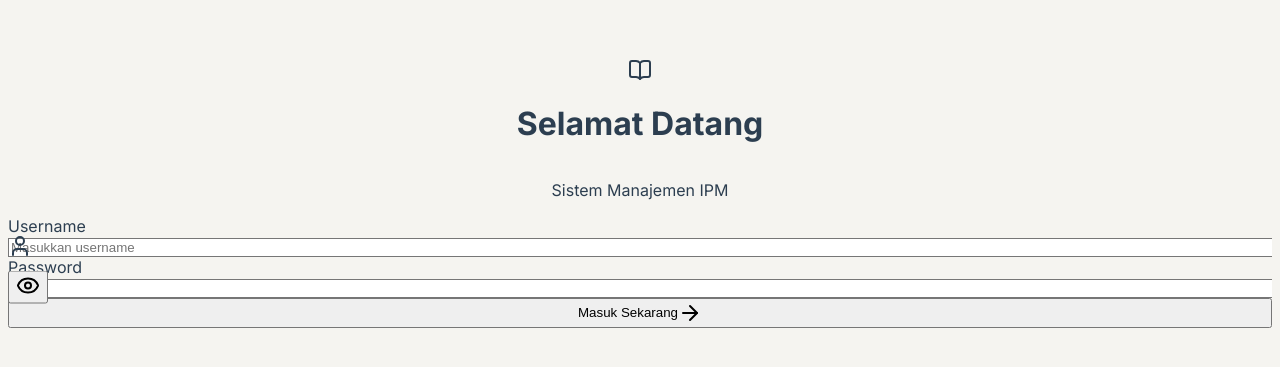
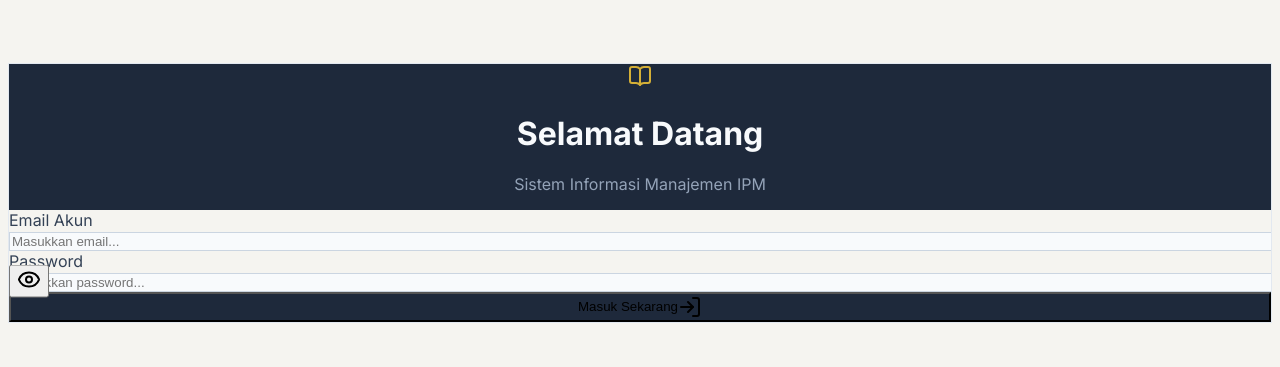
Before and after one commit to 01012026/ipm-manajemen, a Next.js app: page /login in a window 1280 px wide. Shown: the part 215-582 px from the top of the page. Built offline with nearby package versions, Linux system fonts and the light colour scheme; no server answers.

Commit message:
feat: percantik halaman login pakai tema navy gold

```diff
--- a/app/login/page.tsx
+++ b/app/login/page.tsx
@@ -2,117 +2,114 @@
 
 import { useState } from "react";
 import { useRouter } from "next/navigation";
-import { BookOpen, User, Lock, Eye, EyeOff, ArrowRight, AlertCircle } from "lucide-react";
-import { motion } from "framer-motion";
-import { supabase } from "../../lib/supabase";
+import { supabase } from "../lib/supabase"; // Pastiin path ini bener ke file supabase lu
+import { Eye, EyeOff, LogIn, BookOpen } from "lucide-react";
 
 export default function LoginPage() {
-  const [username, setUsername] = useState("");
+  const router = useRouter();
+  const [email, setEmail] = useState("");
   const [password, setPassword] = useState("");
   const [showPassword, setShowPassword] = useState(false);
+  const [loading, setLoading] = useState(false);
   const [errorMsg, setErrorMsg] = useState("");
-  const [isLoading, setIsLoading] = useState(false);
-  const router = useRouter();
 
   const handleLogin = async (e: React.FormEvent) => {
     e.preventDefault();
-    setIsLoading(true);
+    setLoading(true);
     setErrorMsg("");
 
-    // Format pseudo-email (pastikan di Supabase juga pakai @ipm.smkmbp)
-    const pseudoEmail = `${username.toLowerCase()}@ipm.smkmbp`;
-
+    // Pakai Supabase Auth
     const { error } = await supabase.auth.signInWithPassword({
-      email: pseudoEmail,
+      email: email,
       password: password,
     });
 
     if (error) {
-      // Kalau gagal, kasih tau errornya dan BERHENTIKAN loading
-      setErrorMsg("Username atau Password salah!");
-      setIsLoading(false);
+      setErrorMsg("Gagal masuk: Email atau Password salah.");
+      setLoading(false);
     } else {
-      // Kalau sukses, langsung gass pindah halaman!
-      // (Loading GAK USAH dimatiin biar tombol tetep muter nyampe halaman tujuan)
-      router.push("/");
-      router.refresh(); // Wajib ada biar Next.js sadar lu udah login
+      router.push("/"); // Arahin ke Dashboard kalau sukses
     }
   };
 
   return (
-    <div className="min-h-screen flex items-center justify-center p-4 relative overflow-hidden bg-background">
-      <div className="absolute top-[-10%] left-[-10%] w-96 h-96 bg-primary/20 rounded-full blur-[100px]" />
-      <div className="absolute bottom-[-10%] right-[-10%] w-96 h-96 bg-blue-600/10 rounded-full blur-[100px]" />
+    <div className="min-h-screen flex items-center justify-center p-4">
+      <div className="max-w-md w-full bg-white rounded-3xl shadow-2xl border border-[#E2E8F0] overflow-hidden">
 
-      <motion.div
-        initial={{ opacity: 0, y: 20 }}
-        animate={{ opacity: 1, y: 0 }}
-        className="glass w-full max-w-md p-8 md:p-10 rounded-[2rem] z-10 shadow-2xl relative"
-      >
-        <div className="flex flex-col items-center mb-6">
-          <div className="w-16 h-16 bg-primary rounded-2xl flex items-center justify-center mb-5 shadow-lg shadow-primary/30">
-            <BookOpen className="w-8 h-8 text-white" />
-          </div>
-          <h1 className="text-2xl font-bold text-foreground">Selamat Datang</h1>
-          <p className="text-slate-500 dark:text-slate-400 text-sm mt-1 text-center">
-            Sistem Manajemen IPM
+        {/* Header Kartu Login - Navy & Gold */}
+        <div className="bg-[#1E293B] p-8 text-center relative overflow-hidden shadow-inner">
+          <div className="absolute top-[-50%] right-[-10%] w-40 h-40 bg-[#D4AF37]/20 rounded-full blur-3xl" />
+          <BookOpen className="w-12 h-12 text-[#D4AF37] mx-auto mb-4 relative z-10" />
+          <h1 className="text-2xl md:text-3xl font-bold text-[#F8FAFC] relative z-10 tracking-tight">
+            Selamat Datang
+          </h1>
+          <p className="text-[#94A3B8] mt-2 text-sm font-medium tracking-wide relative z-10">
+            Sistem Informasi Manajemen IPM
           </p>
         </div>
 
+        {/* Form Login */}
+        <div className="p-8">
+          <form onSubmit={handleLogin} className="space-y-6">
+
+            {/* Notifikasi Error */}
             {errorMsg && (
-          <motion.div initial={{ opacity: 0 }} animate={{ opacity: 1 }} className="mb-4 p-3 rounded-xl bg-red-50 dark:bg-red-900/30 border border-red-200 dark:border-red-800 flex items-center gap-2 text-red-600 dark:text-red-400 text-sm font-medium">
-            <AlertCircle className="w-4 h-4 flex-shrink-0" />
-            <p>{errorMsg}</p>
-          </motion.div>
+              <div className="p-3 bg-red-50 border border-red-200 text-red-600 rounded-xl text-sm font-medium text-center animate-pulse">
+                {errorMsg}
+              </div>
             )}
 
-        <form onSubmit={handleLogin} className="space-y-5">
-          <div className="space-y-1.5">
-            <label className="text-sm font-medium text-foreground ml-1">Username</label>
-            <div className="relative">
-              <User className="absolute left-4 top-1/2 -translate-y-1/2 w-5 h-5 text-slate-400" />
+            {/* Input Email/Username */}
+            <div className="space-y-2">
+              <label className="text-sm font-bold text-[#334155] tracking-wide">Email Akun</label>
               <input
-                type="text"
-                value={username}
-                onChange={(e) => setUsername(e.target.value)}
-                placeholder="Masukkan username"
+                type="email"
+                placeholder="Masukkan email..."
+                className="w-full px-4 py-3 rounded-xl bg-[#F8FAFC] border border-[#CBD5E1] text-[#1E293B] focus:border-[#D4AF37] focus:ring-2 focus:ring-[#D4AF37]/20 focus:bg-white outline-none transition-all placeholder:text-slate-400 font-medium"
+                value={email}
+                onChange={(e) => setEmail(e.target.value)}
                 required
-                className="w-full pl-12 pr-4 py-3.5 rounded-xl border border-border bg-surface focus:outline-none focus:ring-2 focus:ring-primary/50 transition-all text-sm shadow-sm text-foreground placeholder:text-slate-400"
               />
             </div>
-          </div>
 
-          <div className="space-y-1.5">
-            <label className="text-sm font-medium text-foreground ml-1">Password</label>
+            {/* Input Password */}
+            <div className="space-y-2">
+              <label className="text-sm font-bold text-[#334155] tracking-wide">Password</label>
               <div className="relative">
-              <Lock className="absolute left-4 top-1/2 -translate-y-1/2 w-5 h-5 text-slate-400" />
                 <input
                   type={showPassword ? "text" : "password"}
+                  placeholder="Masukkan password..."
+                  className="w-full px-4 py-3 rounded-xl bg-[#F8FAFC] border border-[#CBD5E1] text-[#1E293B] focus:border-[#D4AF37] focus:ring-2 focus:ring-[#D4AF37]/20 focus:bg-white outline-none transition-all placeholder:text-slate-400 font-medium"
                   value={password}
                   onChange={(e) => setPassword(e.target.value)}
-                placeholder="••••••••"
                   required
-                className="w-full pl-12 pr-12 py-3.5 rounded-xl border border-border bg-surface focus:outline-none focus:ring-2 focus:ring-primary/50 transition-all text-sm shadow-sm text-foreground placeholder:text-slate-400"
                 />
                 <button
                   type="button"
                   onClick={() => setShowPassword(!showPassword)}
-                className="absolute right-4 top-1/2 -translate-y-1/2 text-slate-400 hover:text-foreground transition-colors"
+                  className="absolute right-3 top-1/2 -translate-y-1/2 text-slate-400 hover:text-[#1E293B] transition-colors p-1"
                 >
                   {showPassword ? <EyeOff className="w-5 h-5" /> : <Eye className="w-5 h-5" />}
                 </button>
               </div>
             </div>
 
+            {/* Tombol Submit */}
             <button
               type="submit"
-            disabled={isLoading}
-            className="w-full flex items-center justify-center gap-2 bg-primary text-primary-foreground py-3.5 rounded-xl font-bold hover:bg-amber-700 transition-all shadow-lg hover:shadow-primary/30 hover:-translate-y-1 mt-4 disabled:opacity-50"
+              disabled={loading}
+              className="w-full bg-[#1E293B] hover:bg-[#0F172A] text-white font-bold py-3.5 rounded-xl shadow-md hover:shadow-lg transition-all duration-300 flex items-center justify-center gap-2 disabled:opacity-70 disabled:cursor-not-allowed mt-2"
             >
-            {isLoading ? "Memproses..." : "Masuk Sekarang"} <ArrowRight className="w-4 h-4" />
+              {loading ? "Memproses..." : (
+                <>
+                  Masuk Sekarang <LogIn className="w-5 h-5" />
+                </>
+              )}
             </button>
+
           </form>
-      </motion.div>
+        </div>
+      </div>
     </div>
   );
 }
```
Lines whose indentation alone changed are shown as unchanged.
